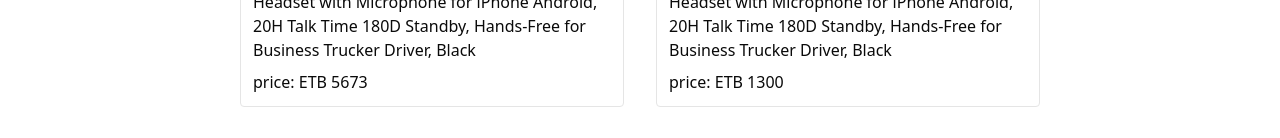
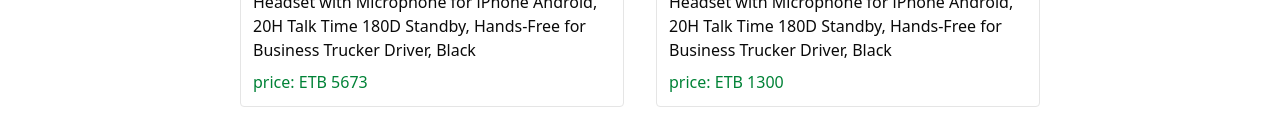
Before and after one commit to xussieny/tailwindcss-proj, a React (Vite) app in the folder tailwindcss/: page /UseFetch in a window 1280 px wide. Shown: the part 444-582 px from the top of the page. Built offline with nearby package versions, Linux system fonts and the light colour scheme; data requests are answered from the project's data file.

Commit message:
Update UseFetch.jsx

```diff
--- a/tailwindcss/src/components/UseFetch.jsx
+++ b/tailwindcss/src/components/UseFetch.jsx
@@ -37,7 +37,7 @@
             <img className="rounded-md" src={prod.img} alt={prod.name} />
             <h1 className="text-2xl my-7">{prod.name}</h1>
             <p>{prod.description}</p>
-            <p className='mt-2'>price: {prod.price}</p>
+           <p className="mt-2 text-bold text-green-700"> price: {prod.price}</p>
           </div>
         ))}
       </div>
```
